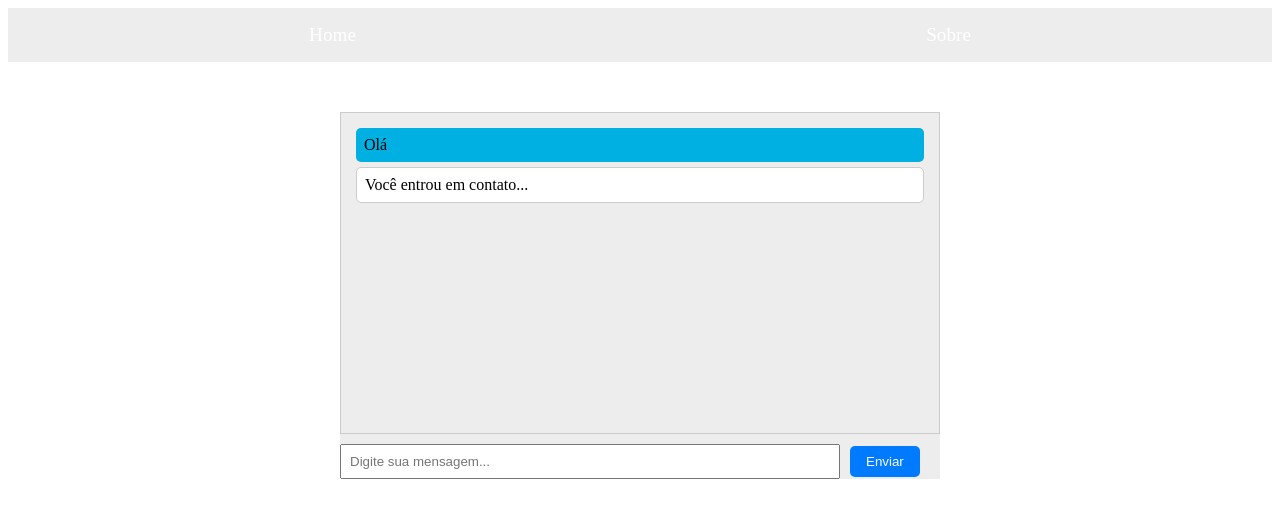
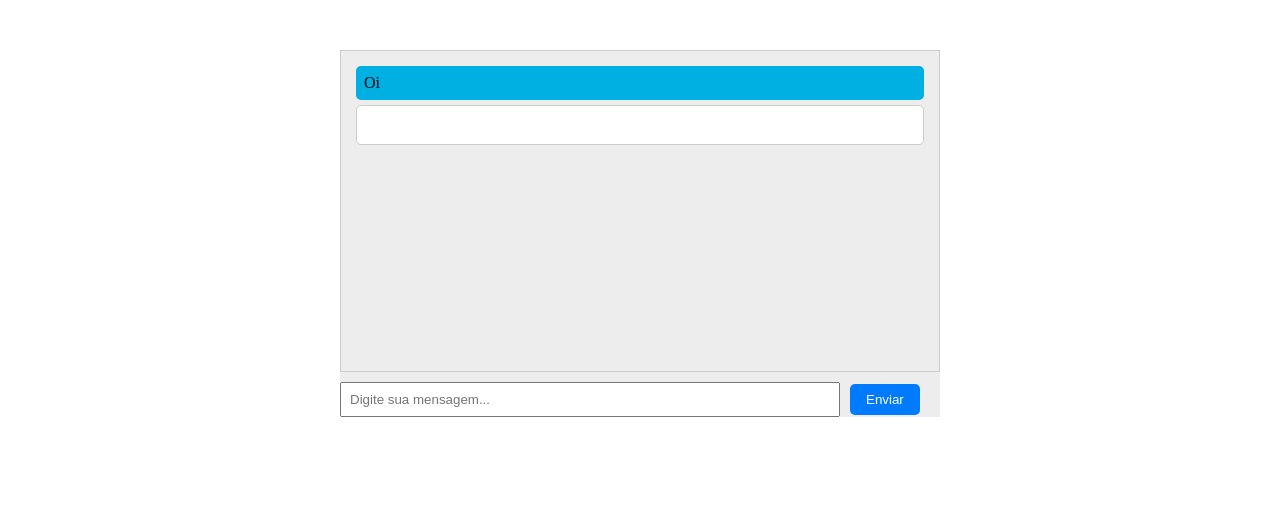
Before and after one commit to paollafelixx/NEOPortoNEXTjs, a Next.js app: page / in a window 1280 px wide. Shown: the top 518 px of the page. Built offline with nearby package versions, Linux system fonts and the light colour scheme.

Commit message:
rastreamento

```diff
--- a/pages/index.js
+++ b/pages/index.js
@@ -1,3 +1,4 @@
+// pages/index.js
 import React from 'react';
 import {
   StyledNavbar,
@@ -8,19 +9,17 @@ import {
   Input,
   Button,
   StyledMessage,
-} from '../styles/styles.js';
+} from '../styles/styles';
+import Rastreamento from './rastreamento.js';
 
 const Home = () => (
   <div>
-    <StyledNavbar>
-      <Link href="/">Home</Link>
-      <Link href="/about">Sobre</Link>
-    </StyledNavbar>
-
     <StyledChatContainer>
       <StyledMessageContainer>
-        <StyledMessage type="sent">Olá</StyledMessage>
-        <StyledMessage type="received">Você entrou em contato...</StyledMessage>
+        <StyledMessage type="sent">Oi</StyledMessage>
+        <StyledMessage type="received">
+          <Link href="/rastreamento">Link rastreamento</Link>
+        </StyledMessage>
       </StyledMessageContainer>
 
       <StyledInputContainer>
--- /dev/null
+++ b/pages/rastreamento.js
@@ -0,0 +1,13 @@
+// pages/rastreamento.js
+import React from 'react';
+
+const Rastreamento = () => {
+  return (
+    <div>
+      <h1>Página de Rastreamento</h1>
+      <p>Adicione aqui o conteúdo da sua página de rastreamento.</p>
+    </div>
+  );
+};
+
+export default Rastreamento;
```
